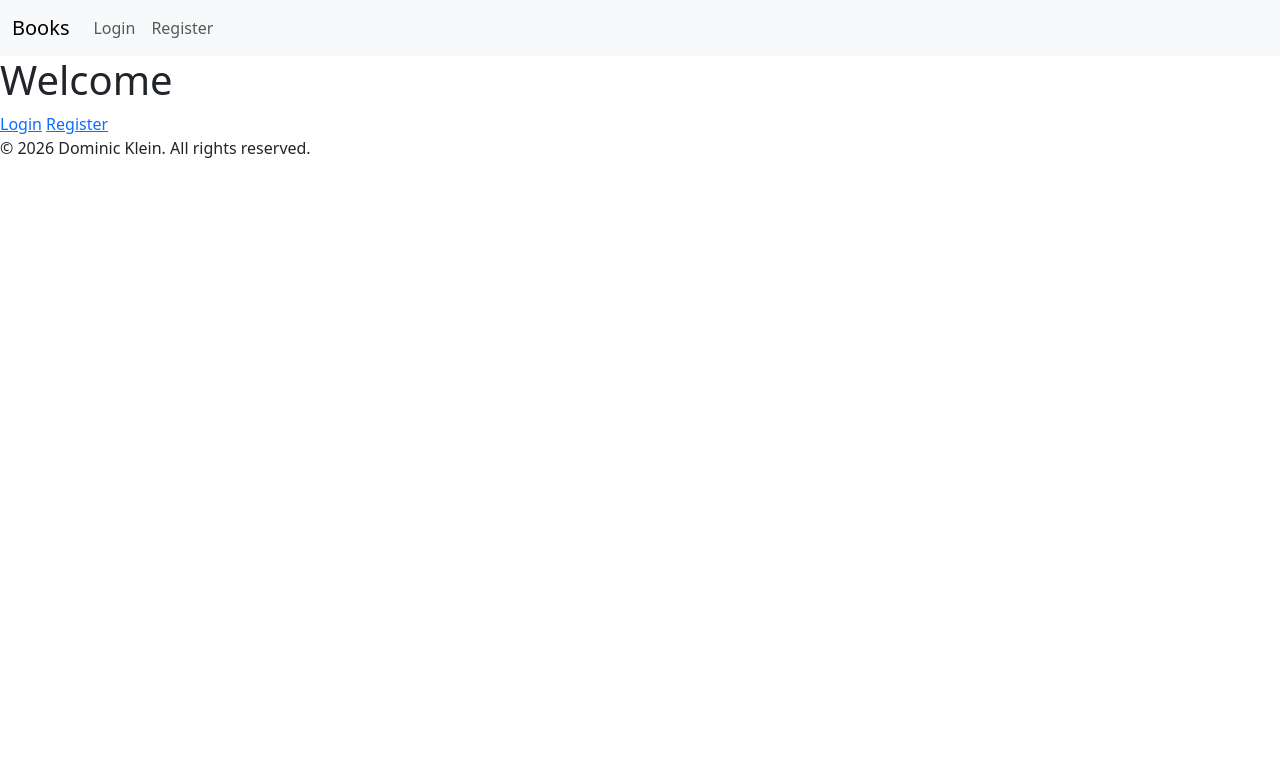
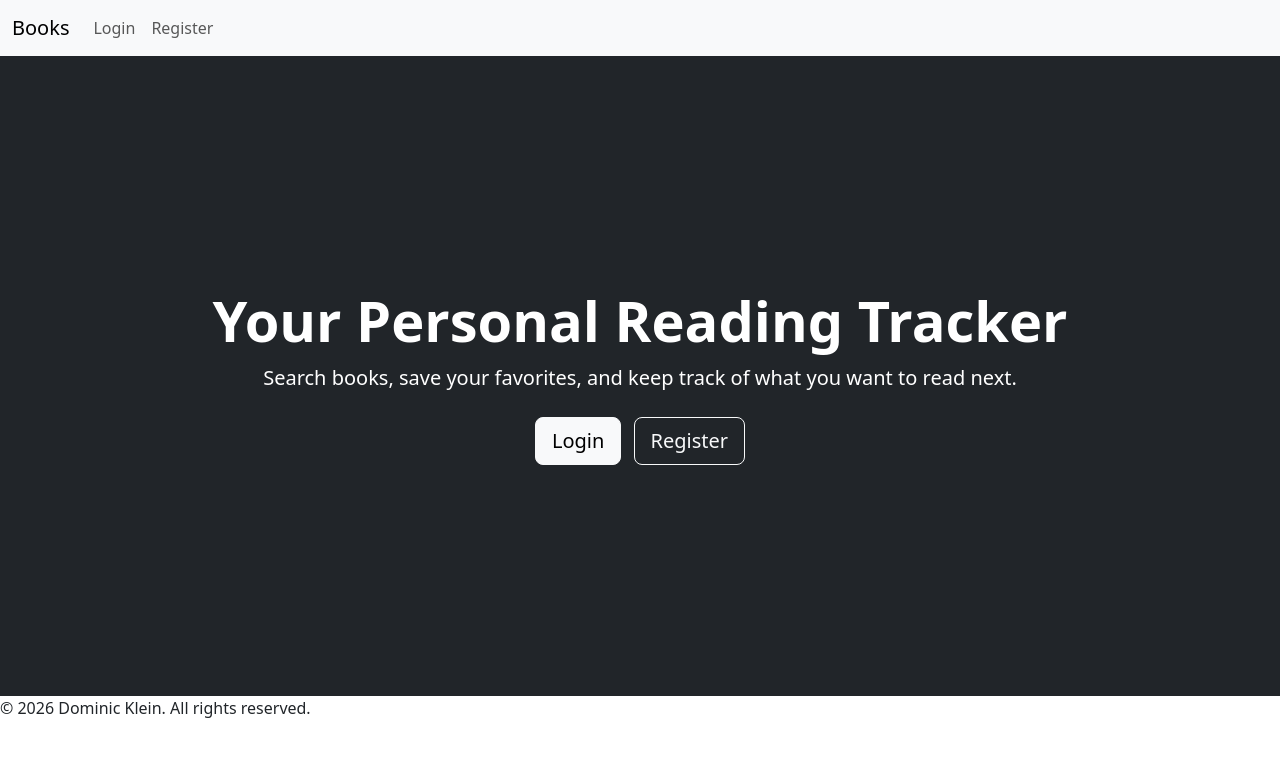
Before and after one commit to dKlein22/books-web, a Flask app: page / in a window 1280 px wide. Shown: the top 757 px of the page. Run offline with Flask 3, Linux system fonts and the light colour scheme; parts of the project's set-up code (start-up, migrations or seed data) failed here and were passed over.

Commit message:
Add design page index

```diff
--- a/templates/index.html
+++ b/templates/index.html
@@ -1,7 +1,13 @@
 {% extends "layout.html" %}
 
 {% block body %}
-    <h1>Welcome</h1>
-    <a href="{{ url_for('auth.login') }}">Login</a>
-    <a href="{{ url_for('auth.register')}}">Register</a>
+    <div class="d-flex flex-column justify-content-center align-items-center text-center bg-dark text-white" style="min-height: 80vh;">
+        <h1 class="display-4 fw-bold">Your Personal Reading Tracker</h1>
+        <p class="lead mb-4">Search books, save your favorites, and keep track of what you want to read next.</p>
+
+        <div>
+            <a href="{{ url_for('auth.login') }}" class="btn btn-light btn-lg me-2">Login</a>
+            <a href="{{ url_for('auth.register') }}" class="btn btn-outline-light btn-lg">Register</a>
+        </div>
+    </div>
 {% endblock %}
```
